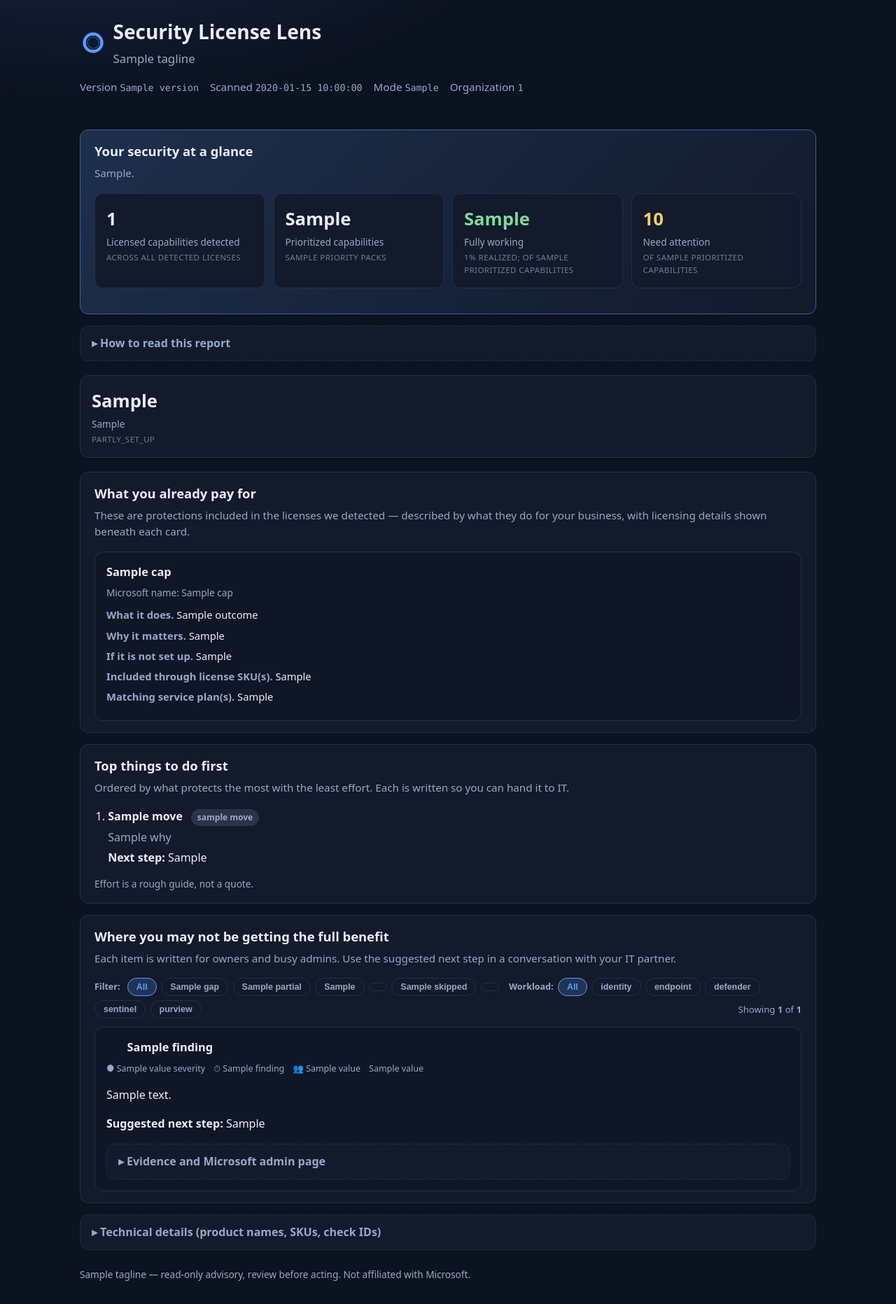
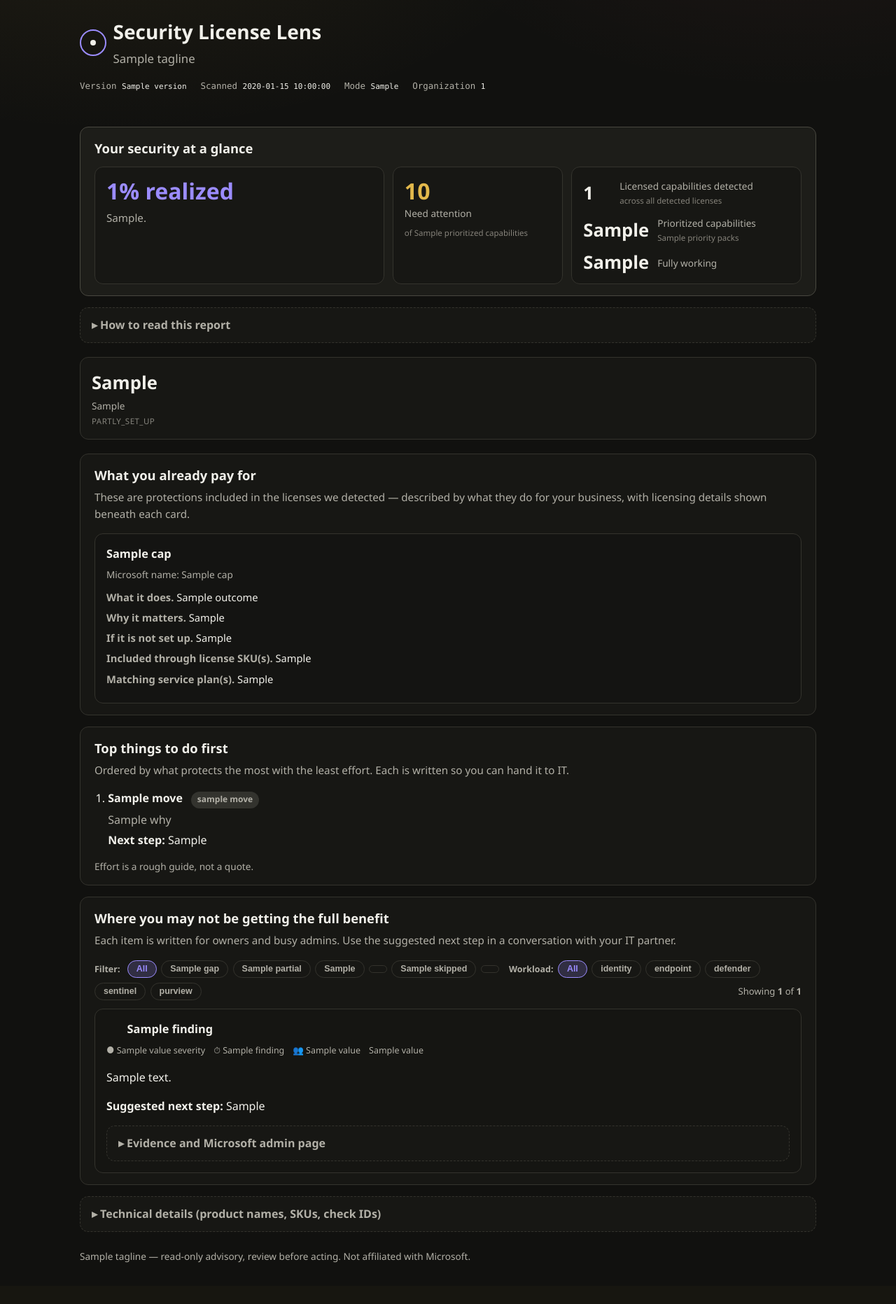
Before and after one commit to d4rk-pri0r/licenselens, a Python web app: template templates/report.html.j2 in a window 1280 px wide. Shown: the whole page at 70% size. After the commit the page ends 1804 px from the top, so only its background shows below. Run offline with Jinja, Linux system fonts and the light colour scheme; the template is opened without the code that fills it: most values are stand-ins (such as "Sample title", 1, 10 or a date in 2020).

Commit message:
Redesign the report summary hierarchy

```diff
--- a/templates/report.html.j2
+++ b/templates/report.html.j2
@@ -25,7 +25,7 @@
       {{ prim.meta_row("Organization", result.tenant_display_name or result.tenant_id or "demo / dry-run") }}
     </div>
     {% if result.warnings %}
-    <div class="intro" style="border-color: color-mix(in srgb, var(--partial) 50%, var(--border));">
+    <div class="intro" style="border-color: color-mix(in srgb, var(--state-incomplete) 40%, var(--border));">
       <strong>Notes</strong>
       <ul style="margin: 0.5rem 0 0; padding-left: 1.2rem;">
         {% for w in result.warnings %}
@@ -38,26 +38,44 @@
 
     <main>
     {% set rollup = result.capability_rollup %}
-    <section class="hero" style="background: linear-gradient(135deg, color-mix(in srgb, var(--accent) 16%, var(--panel)), var(--panel)); border-color: color-mix(in srgb, var(--accent) 45%, var(--border));">
+    <section class="hero">
       <h2>Your security at a glance</h2>
-      <p class="section-help">
-        {{ rollup.realized_sentence }}.
+      <div class="summary-grid">
+        <div class="summary-posture">
+          <div class="posture-figure">{{ rollup.realized_percent }}% realized</div>
+          <p class="posture-sentence">{{ rollup.realized_sentence }}.</p>
+        </div>
+        <div class="summary-action">
+          <div class="n">{{ rollup.needs_attention + rollup.partly_set_up }}</div>
+          <div class="l">Need attention</div>
+          <small>of {{ rollup.you_own }} prioritized capabilities</small>
+        </div>
+        <div class="summary-metrics">
+          <div class="metric-row">
+            <span class="n">{{ result.owned_capabilities | length }}</span>
+            <span class="metric-text"><span class="metric-label">Licensed capabilities detected</span><small>across all detected licenses</small></span>
+          </div>
+          <div class="metric-row">
+            <span class="n">{{ rollup.you_own }}</span>
+            <span class="metric-text"><span class="metric-label">Prioritized capabilities</span><small>{{ result.packs_scanned | join(', ') }} priority packs</small></span>
+          </div>
+          <div class="metric-row">
+            <span class="n">{{ rollup.fully_working }}</span>
+            <span class="metric-text"><span class="metric-label">Fully working</span></span>
+          </div>
+        </div>
         {% if result.has_exposed %}
-        <strong>High-risk priority (fix first):</strong>
-        {% for f in findings if f.check_id in result.exposed_check_ids %}{{ f.display_customer_title }}{% if not loop.last %}, {% endif %}{% endfor %}
+        <div class="critical-rail" data-critical-rail>
+          <span class="critical-rail-label">{{ exposure_labels['exposed'] }}</span>
+          <span class="critical-rail-titles">{% for f in findings if f.check_id in result.exposed_check_ids %}{{ f.display_customer_title }}{% if not loop.last %}, {% endif %}{% endfor %}</span>
+        </div>
         {% endif %}
-      </p>
-      <div class="tiles" style="margin-top: 0;">
-        {{ prim.metric_tile(result.owned_capabilities | length, "Licensed capabilities detected", "across all detected licenses") }}
-        {{ prim.metric_tile(rollup.you_own, "Prioritized capabilities", (result.packs_scanned | join(', ')) ~ ' priority packs') }}
-        {{ prim.metric_tile(rollup.fully_working, "Fully working", rollup.realized_percent ~ '% realized; of ' ~ rollup.you_own ~ ' prioritized capabilities', "color: var(--ok);") }}
-        {{ prim.metric_tile(rollup.needs_attention + rollup.partly_set_up, "Need attention", 'of ' ~ rollup.you_own ~ ' prioritized capabilities', "color: var(--partial);") }}
       </div>
     </section>
 
     <details class="tech" style="margin-bottom: 1rem;">
       <summary>How to read this report</summary>
-      <p style="margin: 0.5rem 0 0; color: var(--text); font-size: 0.92rem;">
+      <p style="margin: 0.5rem 0 0; color: var(--text-1); font-size: 0.92rem;">
         Microsoft licenses often include powerful protections with confusing product names.
         Below we translate those into everyday outcomes, then show where setup still looks incomplete.
         Product names and technical IDs are available in each finding's evidence and the technical section at the bottom.
--- a/templates/report/_capability_card.html.j2
+++ b/templates/report/_capability_card.html.j2
@@ -17,5 +17,5 @@
         {% endfor %}
       </div>
       {% else %}
-      <p style="color: var(--muted); margin: 0;">No licensed capabilities were resolved from entitlements.</p>
+      <p style="color: var(--text-2); margin: 0;">No licensed capabilities were resolved from entitlements.</p>
       {% endif %}
--- a/templates/report/_finding_card.html.j2
+++ b/templates/report/_finding_card.html.j2
@@ -9,12 +9,12 @@
         <li style="margin-bottom: 0.9rem;">
           <strong>{{ move.title }}</strong>
           {% if move.effort_label %}<span class="badge effort" style="margin-left: 0.5rem;">{{ move.effort_label | lower }}</span>{% endif %}
-          <div style="color: var(--muted); margin-top: 0.25rem;">{{ move.why }}</div>
+          <div style="color: var(--text-2); margin-top: 0.25rem;">{{ move.why }}</div>
           {% if move.customer_next_step %}<div style="margin-top: 0.25rem;"><strong>Next step:</strong> {{ move.customer_next_step }}</div>{% endif %}
         </li>
         {% endfor %}
       </ol>
-      <p style="color: var(--muted); font-size: 0.85rem; margin: 0.75rem 0 0;">
+      <p style="color: var(--text-2); font-size: 0.85rem; margin: 0.75rem 0 0;">
         Effort is a rough guide, not a quote.
       </p>
     </section>
@@ -26,11 +26,11 @@
         Each item is written for owners and busy admins. Use the suggested next step in a conversation with your IT partner.
       </p>
       <div class="filter-bar">
-        <small style="color: var(--muted); font-size: 0.78rem; font-weight: 600; margin-right: 0.25rem;">Filter:</small>
+        <small style="color: var(--text-2); font-size: 0.78rem; font-weight: 600; margin-right: 0.25rem;">Filter:</small>
         {% for s in ["all", "gap", "partial", "ok", "not_licensed", "skipped", "error"] %}
         <button data-filter="{{ s }}"{% if s == "all" %} class="active"{% endif %}>{{ status_labels.get(s, s) if s != "all" else "All" }}</button>
         {% endfor %}
-        <small style="color: var(--muted); font-size: 0.78rem; font-weight: 600; margin-left: 0.5rem;">Workload:</small>
+        <small style="color: var(--text-2); font-size: 0.78rem; font-weight: 600; margin-left: 0.5rem;">Workload:</small>
         {% for w in ["all", "identity", "endpoint", "defender", "sentinel", "purview"] %}
         <button data-workload="{{ w }}"{% if w == "all" %} class="active"{% endif %}>{{ w if w != "all" else "All" }}</button>
         {% endfor %}
@@ -60,6 +60,6 @@
         </details>
       </article>
       {% else %}
-      <p style="color: var(--muted); margin: 0;">No findings.</p>
+      <p style="color: var(--text-2); margin: 0;">No findings.</p>
       {% endfor %}
     </section>
--- a/templates/report/_styles.css.j2
+++ b/templates/report/_styles.css.j2
@@ -1,22 +1,30 @@
     :root {
-      --bg: #0b1220;
-      --panel: #121a2b;
-      --text: #e8eefc;
-      --muted: #9aa8c7;
-      --accent: #5b9dff;
-      --gap: #f07178;
-      --partial: #ffcc66;
-      --ok: #7fd99a;
-      --notlic: #7a8499;
-      --skipped: #8b95a8;
-      --border: #243049;
+      --canvas: #11110f;
+      --surface-1: #171714;
+      --surface-2: #1d1d19;
+      --surface-3: #24231f;
+      --border: #34332d;
+      --border-strong: #494840;
+      --text-1: #f1f0ea;
+      --text-2: #b2b0a7;
+      --text-3: #85827a;
+      --accent: #9b8cff;
+      --accent-hover: #b0a4ff;
+      --accent-focus: #c7beff;
+      --state-action: #ff737a;
+      --state-incomplete: #e2b84b;
+      --state-ok: #67c991;
+      --state-neutral: #96938b;
     }
     * { box-sizing: border-box; }
     body {
       margin: 0;
-      font-family: ui-sans-serif, system-ui, -apple-system, Segoe UI, Roboto, Helvetica, Arial, sans-serif;
-      background: radial-gradient(1200px 600px at 10% -10%, #1a2744 0%, var(--bg) 55%);
-      color: var(--text);
+      font-family: Segoe UI Variable Text, Segoe UI, ui-sans-serif, system-ui, -apple-system, sans-serif;
+      background:
+        radial-gradient(1100px 560px at 12% -8%, rgba(226, 184, 75, 0.07) 0%, transparent 60%),
+        radial-gradient(900px 460px at 88% -8%, rgba(255, 115, 122, 0.05) 0%, transparent 60%),
+        var(--canvas);
+      color: var(--text-1);
       line-height: 1.55;
     }
     header, main { max-width: 1100px; margin: 0 auto; padding: 1.5rem; }
@@ -29,54 +37,172 @@
       position: relative;
       width: 38px; height: 38px;
       border-radius: 50%;
-      background: radial-gradient(circle at 50% 50%, transparent 38%, var(--accent) 39%, var(--accent) 52%, transparent 53%);
+      border: 2px solid var(--accent);
       flex-shrink: 0;
-    }
-    .logo-mark::before {
-      content: "";
-      position: absolute;
-      inset: 4px;
-      border-radius: 50%;
-      border: 2px solid color-mix(in srgb, var(--accent) 60%, transparent);
     }
     .logo-mark::after {
       content: "";
       position: absolute;
-      inset: 10px;
+      top: 50%; left: 50%;
+      width: 8px; height: 8px;
       border-radius: 50%;
-      background: radial-gradient(circle at 50% 50%, transparent 55%, color-mix(in srgb, var(--accent) 30%, transparent) 56%);
+      background: var(--text-1);
+      transform: translate(-50%, -50%);
     }
     header h1 { margin: 0 0 0.25rem; font-size: 1.75rem; }
-    header .tagline { margin: 0; color: var(--muted); font-size: 1.05rem; }
-    .meta { display: flex; flex-wrap: wrap; gap: 1rem; margin-top: 1rem; color: var(--muted); font-size: 0.95rem; }
+    header .tagline { margin: 0; color: var(--text-2); font-size: 1.05rem; }
+    .meta {
+      display: flex;
+      flex-wrap: wrap;
+      gap: 0.5rem 1.25rem;
+      margin-top: 1rem;
+      color: var(--text-2);
+      font-size: 0.78rem;
+      font-family: ui-monospace, SFMono-Regular, Menlo, Consolas, monospace;
+    }
+    .meta code { color: var(--text-1); }
     .intro {
-      background: color-mix(in srgb, var(--accent) 12%, var(--panel));
-      border: 1px solid color-mix(in srgb, var(--accent) 35%, var(--border));
+      background: var(--surface-1);
+      border: 1px solid var(--border-strong);
       border-radius: 12px;
       padding: 1rem 1.25rem;
       margin: 1.25rem 0 0.5rem;
-      color: var(--text);
+      color: var(--text-1);
     }
-    .intro strong { color: #fff; }
+    .intro strong { color: var(--text-1); }
+    .hero {
+      background: var(--surface-2);
+      border: 1px solid var(--border-strong);
+      border-radius: 12px;
+      padding: 1rem 1.25rem;
+      margin-bottom: 1rem;
+      break-inside: avoid;
+      page-break-inside: avoid;
+    }
+    .summary-grid {
+      display: grid;
+      grid-template-columns: repeat(12, 1fr);
+      gap: 12px;
+      margin-top: 0.75rem;
+    }
+    .summary-posture { grid-column: span 5; }
+    .summary-action { grid-column: span 3; }
+    .summary-metrics { grid-column: span 4; }
+    .critical-rail { grid-column: span 12; }
+    .summary-posture,
+    .summary-action,
+    .summary-metrics {
+      background: var(--surface-1);
+      border: 1px solid var(--border);
+      border-radius: 12px;
+      padding: 16px;
+    }
+    .summary-posture .posture-figure {
+      margin: 0 0 8px;
+      font-size: 2rem;
+      font-weight: 700;
+      line-height: 1.15;
+      color: var(--accent);
+      font-variant-numeric: tabular-nums;
+    }
+    .summary-posture .posture-sentence {
+      margin: 0;
+      color: var(--text-2);
+      font-size: 0.95rem;
+    }
+    .summary-action .n {
+      margin-bottom: 4px;
+      font-size: 2rem;
+      font-weight: 700;
+      line-height: 1.1;
+      color: var(--state-incomplete);
+      font-variant-numeric: tabular-nums;
+    }
+    .summary-action .l {
+      color: var(--text-2);
+      font-size: 0.85rem;
+    }
+    .summary-action small {
+      display: block;
+      margin-top: 8px;
+      color: var(--text-3);
+      font-size: 0.72rem;
+    }
+    .summary-metrics {
+      display: flex;
+      flex-direction: column;
+      gap: 12px;
+    }
+    .metric-row {
+      display: flex;
+      align-items: center;
+      gap: 12px;
+    }
+    .metric-row .n {
+      flex-shrink: 0;
+      min-width: 2.5rem;
+      font-size: 1.6rem;
+      font-weight: 700;
+      line-height: 1.1;
+      color: var(--text-1);
+      font-variant-numeric: tabular-nums;
+    }
+    .metric-text {
+      display: flex;
+      flex-direction: column;
+      min-width: 0;
+    }
+    .metric-label {
+      color: var(--text-2);
+      font-size: 0.85rem;
+    }
+    .metric-text small {
+      margin-top: 2px;
+      color: var(--text-3);
+      font-size: 0.72rem;
+    }
+    .critical-rail {
+      display: flex;
+      flex-wrap: wrap;
+      align-items: center;
+      gap: 8px 12px;
+      background: var(--surface-1);
+      border: 1px solid var(--border);
+      border-left: 3px solid var(--state-action);
+      border-radius: 8px;
+      padding: 10px 16px;
+    }
+    .critical-rail-label {
+      flex-shrink: 0;
+      color: var(--state-action);
+      font-size: 0.78rem;
+      font-weight: 700;
+      letter-spacing: 0.04em;
+      text-transform: uppercase;
+    }
+    .critical-rail-titles {
+      color: var(--text-1);
+      font-size: 0.92rem;
+    }
     .tiles { display: grid; grid-template-columns: repeat(auto-fit, minmax(150px, 1fr)); gap: 0.75rem; margin: 1.25rem 0; }
     .tile {
-      background: var(--panel);
+      background: var(--surface-1);
       border: 1px solid var(--border);
       border-radius: 12px;
       padding: 1rem;
     }
-    .tile .n { font-size: 1.6rem; font-weight: 700; }
-    .tile .l { color: var(--muted); font-size: 0.85rem; margin-top: 0.15rem; }
+    .tile .n { font-size: 1.6rem; font-weight: 700; font-variant-numeric: tabular-nums; }
+    .tile .l { color: var(--text-2); font-size: 0.85rem; margin-top: 0.15rem; }
     .tile .l small { display: block; opacity: 0.7; font-size: 0.72rem; text-transform: uppercase; letter-spacing: 0.04em; margin-top: 0.2rem; }
     section {
-      background: var(--panel);
+      background: var(--surface-1);
       border: 1px solid var(--border);
       border-radius: 12px;
       padding: 1rem 1.25rem;
       margin-bottom: 1rem;
     }
     h2 { margin: 0 0 0.35rem; font-size: 1.15rem; }
-    .section-help { margin: 0 0 1rem; color: var(--muted); font-size: 0.95rem; }
+    .section-help { margin: 0 0 1rem; color: var(--text-2); font-size: 0.95rem; }
     .filter-bar {
       display: flex;
       flex-wrap: wrap;
@@ -85,25 +211,25 @@
       margin-bottom: 0.75rem;
     }
     .filter-bar button {
-      background: var(--panel);
+      background: var(--surface-1);
       border: 1px solid var(--border);
       border-radius: 999px;
-      color: var(--muted);
+      color: var(--text-2);
       padding: 0.3rem 0.75rem;
       font-size: 0.78rem;
       font-weight: 600;
       cursor: pointer;
       transition: background 0.15s, color 0.15s, border-color 0.15s;
     }
-    .filter-bar button:hover { border-color: var(--accent); color: var(--text); }
+    .filter-bar button:hover { border-color: var(--accent); color: var(--text-1); }
     .filter-bar button.active {
-      background: color-mix(in srgb, var(--accent) 20%, var(--panel));
+      background: color-mix(in srgb, var(--accent) 20%, var(--surface-1));
       border-color: var(--accent);
       color: var(--accent);
     }
     .filter-count {
       margin-left: auto;
-      color: var(--muted);
+      color: var(--text-2);
       font-size: 0.82rem;
     }
     .cards { display: grid; grid-template-columns: repeat(auto-fit, minmax(280px, 1fr)); gap: 0.85rem; }
@@ -111,12 +237,12 @@
       border: 1px solid var(--border);
       border-radius: 12px;
       padding: 1rem;
-      background: color-mix(in srgb, var(--bg) 45%, var(--panel));
+      background: color-mix(in srgb, var(--canvas) 45%, var(--surface-1));
     }
     .card h3 { margin: 0 0 0.35rem; font-size: 1.02rem; }
-    .card .msft { color: var(--muted); font-size: 0.85rem; margin-bottom: 0.65rem; }
+    .card .msft { color: var(--text-2); font-size: 0.85rem; margin-bottom: 0.65rem; }
     .card p { margin: 0.4rem 0; font-size: 0.92rem; }
-    .card p span { color: var(--muted); font-weight: 600; }
+    .card p span { color: var(--text-2); font-weight: 600; }
     .cap-status {
       display: inline-flex;
       align-items: center;
@@ -131,25 +257,25 @@
       border-radius: 50%;
       flex-shrink: 0;
     }
-    .cap-status.needs_attention { color: var(--gap); }
-    .cap-status.needs_attention::before { background: var(--gap); }
-    .cap-status.partly_set_up { color: var(--partial); }
-    .cap-status.partly_set_up::before { background: var(--partial); }
-    .cap-status.fully_working { color: var(--ok); }
-    .cap-status.fully_working::before { background: var(--ok); }
+    .cap-status.needs_attention { color: var(--state-action); }
+    .cap-status.needs_attention::before { background: var(--state-action); }
+    .cap-status.partly_set_up { color: var(--state-incomplete); }
+    .cap-status.partly_set_up::before { background: var(--state-incomplete); }
+    .cap-status.fully_working { color: var(--state-ok); }
+    .cap-status.fully_working::before { background: var(--state-ok); }
     .finding {
       border: 1px solid var(--border);
       border-radius: 12px;
       padding: 1rem;
       margin-bottom: 0.75rem;
-      background: color-mix(in srgb, var(--bg) 40%, var(--panel));
+      background: color-mix(in srgb, var(--canvas) 40%, var(--surface-1));
     }
     .finding:last-child { margin-bottom: 0; }
-    .finding.gap { border-left: 3px solid var(--gap); }
-    .finding.partial { border-left: 3px solid var(--partial); }
-    .finding.ok { border-left: 3px solid var(--ok); }
-    .finding.not_licensed { border-left: 3px solid var(--notlic); }
-    .finding.skipped, .finding.error { border-left: 3px solid var(--skipped); }
+    .finding.gap { border-left: 3px solid var(--state-action); }
+    .finding.partial { border-left: 3px solid var(--state-incomplete); }
+    .finding.ok { border-left: 3px solid var(--state-ok); }
+    .finding.not_licensed { border-left: 3px solid var(--state-neutral); }
+    .finding.skipped, .finding.error { border-left: 3px solid var(--state-neutral); }
     .finding-head { display: flex; flex-wrap: wrap; gap: 0.5rem 0.75rem; align-items: center; margin-bottom: 0.5rem; }
     .finding-head h3 { margin: 0; font-size: 1.02rem; flex: 1 1 220px; }
     .finding-meta {
@@ -158,7 +284,7 @@
       gap: 0.4rem 0.75rem;
       margin-bottom: 0.5rem;
       font-size: 0.78rem;
-      color: var(--muted);
+      color: var(--text-2);
     }
     .finding-meta .meta-item {
       display: inline-flex;
@@ -169,7 +295,7 @@
     .steps li { margin: 0.45rem 0; }
     table { width: 100%; border-collapse: collapse; font-size: 0.92rem; }
     th, td { text-align: left; padding: 0.55rem 0.4rem; border-bottom: 1px solid var(--border); vertical-align: top; }
-    th { color: var(--muted); font-weight: 600; font-size: 0.78rem; text-transform: uppercase; letter-spacing: 0.04em; }
+    th { color: var(--text-2); font-weight: 600; font-size: 0.78rem; text-transform: uppercase; letter-spacing: 0.04em; }
     .badge {
       display: inline-block;
       padding: 0.18rem 0.55rem;
@@ -177,25 +303,25 @@
       font-size: 0.75rem;
       font-weight: 700;
     }
-    .badge.gap { background: color-mix(in srgb, var(--gap) 25%, transparent); color: var(--gap); }
-    .badge.partial { background: color-mix(in srgb, var(--partial) 25%, transparent); color: var(--partial); }
-    .badge.ok { background: color-mix(in srgb, var(--ok) 25%, transparent); color: var(--ok); }
-    .badge.not_licensed { background: color-mix(in srgb, var(--notlic) 25%, transparent); color: var(--notlic); }
-    .badge.skipped, .badge.error { background: color-mix(in srgb, var(--skipped) 25%, transparent); color: var(--skipped); }
+    .badge.gap { background: color-mix(in srgb, var(--state-action) 25%, transparent); color: var(--state-action); }
+    .badge.partial { background: color-mix(in srgb, var(--state-incomplete) 25%, transparent); color: var(--state-incomplete); }
+    .badge.ok { background: color-mix(in srgb, var(--state-ok) 25%, transparent); color: var(--state-ok); }
+    .badge.not_licensed { background: color-mix(in srgb, var(--state-neutral) 25%, transparent); color: var(--state-neutral); }
+    .badge.skipped, .badge.error { background: color-mix(in srgb, var(--state-neutral) 25%, transparent); color: var(--state-neutral); }
     .badge.effort {
-      background: color-mix(in srgb, var(--muted) 18%, transparent);
-      color: var(--muted);
+      background: color-mix(in srgb, var(--text-2) 18%, transparent);
+      color: var(--text-2);
     }
     details.tech {
       margin-top: 0.25rem;
       border: 1px dashed var(--border);
       border-radius: 12px;
       padding: 0.75rem 1rem;
-      background: var(--panel);
+      background: var(--surface-1);
     }
     details.tech > summary {
       cursor: pointer;
-      color: var(--muted);
+      color: var(--text-2);
       font-weight: 600;
       list-style: none;
     }
@@ -209,10 +335,9 @@
       content: "▾ ";
     }
     details.tech > summary::-webkit-details-marker { display: none; }
-    details.tech[open] > summary { margin-bottom: 0.75rem; color: var(--text); }
-    footer { max-width: 1100px; margin: 0 auto; padding: 0 1.5rem 2rem; color: var(--muted); font-size: 0.85rem; }
+    details.tech[open] > summary { margin-bottom: 0.75rem; color: var(--text-1); }
+    footer { max-width: 1100px; margin: 0 auto; padding: 0 1.5rem 2rem; color: var(--text-2); font-size: 0.85rem; }
     code { font-family: ui-monospace, SFMono-Regular, Menlo, Consolas, monospace; font-size: 0.88em; }
-    .hero { break-inside: avoid; page-break-inside: avoid; }
     @media print {
       body {
         background: #fff;
@@ -222,8 +347,8 @@
       }
       header, main, footer { max-width: none; padding: 0.5rem 0; }
       .hero {
-        border: 2px solid #243049 !important;
-        background: #f4f7fc !important;
+        border: 2px solid #999 !important;
+        background: #f5f4ef !important;
         break-inside: avoid;
         page-break-inside: avoid;
       }
@@ -236,6 +361,16 @@
       footer { display: none; }
       a { color: inherit; text-decoration: none; }
     }
+    @media screen and (max-width: 900px) {
+      .summary-posture { grid-column: span 12; }
+      .summary-action { grid-column: span 6; }
+      .summary-metrics { grid-column: span 6; }
+    }
+    @media screen and (max-width: 640px) {
+      .summary-posture,
+      .summary-action,
+      .summary-metrics { grid-column: span 12; }
+    }
     @media screen and (max-width: 720px) {
       .tiles { grid-template-columns: repeat(2, minmax(0, 1fr)); }
       header h1 { font-size: 1.4rem; }
--- a/templates/report/_technical.html.j2
+++ b/templates/report/_technical.html.j2
@@ -20,7 +20,7 @@
             <td>{{ sku.service_plans | map(attribute='service_plan_name') | join(', ') }}</td>
           </tr>
           {% else %}
-          <tr><td colspan="4" style="color: var(--muted);">No SKUs collected.</td></tr>
+          <tr><td colspan="4" style="color: var(--text-2);">No SKUs collected.</td></tr>
           {% endfor %}
         </tbody>
       </table>
```
